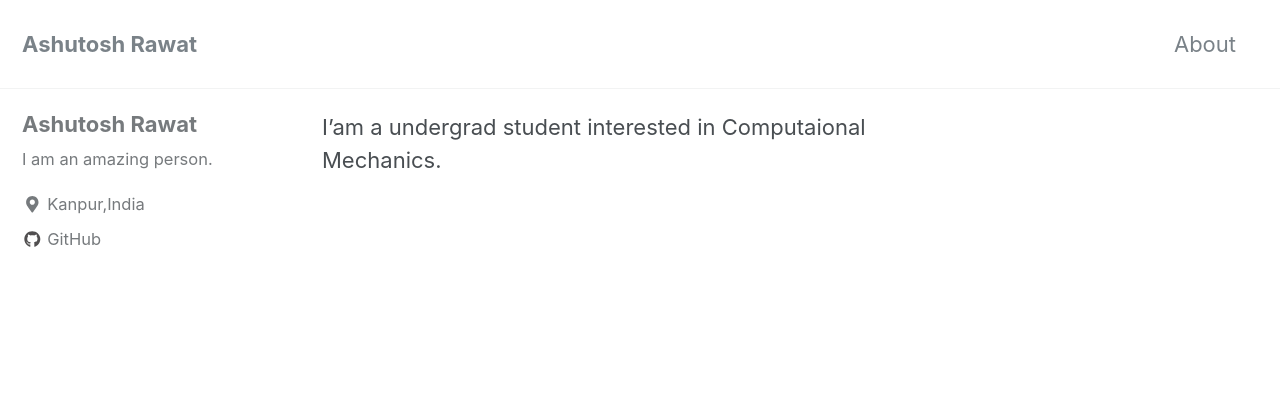
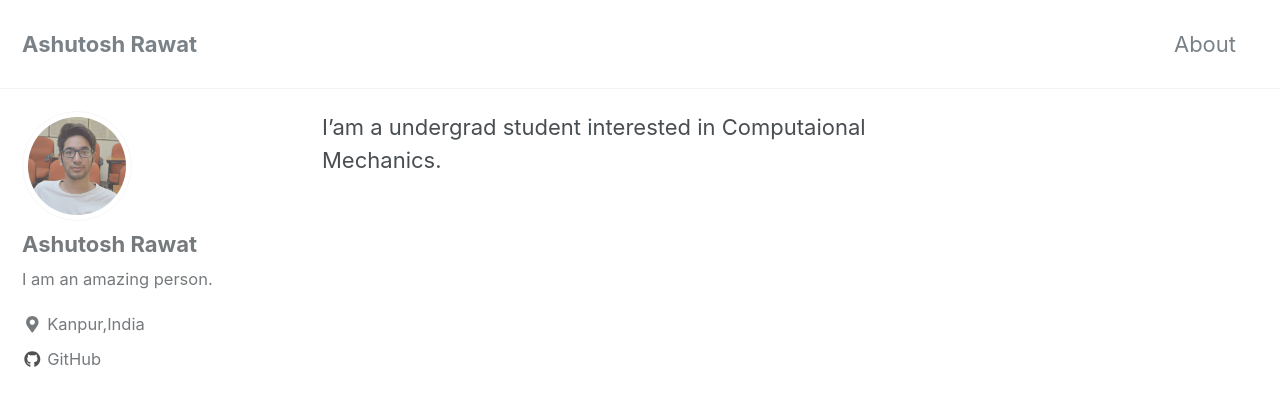
Before and after one commit to ashutoshrawat/ashutoshrawat.github.io, a Jekyll site: the page built from _pages/about.md, in a window 1280 px wide and 900 px high. Shown: the top 406 px of the window. Built offline with Jekyll 4.4.1, drawn with Linux system fonts in a browser that asks for light colours; nearby versions of some CDN libraries.

Commit message:
added image

```diff
--- a/_config.yml
+++ b/_config.yml
@@ -101,7 +101,7 @@
 # Site Author
 author:
   name             : "Ashutosh Rawat"
-  avatar           : # path of avatar image, e.g. "/assets/images/bio-photo.jpg"
+  avatar           : "/images/profile.jpg" # path of avatar image, e.g. "/assets/images/bio-photo.jpg"
   bio              : "I am an amazing person."
   location         : "Kanpur,India"
   email            :
--- a/_pages/about.md
+++ b/_pages/about.md
@@ -3,7 +3,6 @@
 permalink: /about/
 header:
 	image: "/images/cover.png"
-
 ---
 
 I'am a undergrad student interested in Computaional Mechanics.
```
Also changed, not shown: images/profile.jpg (added).
